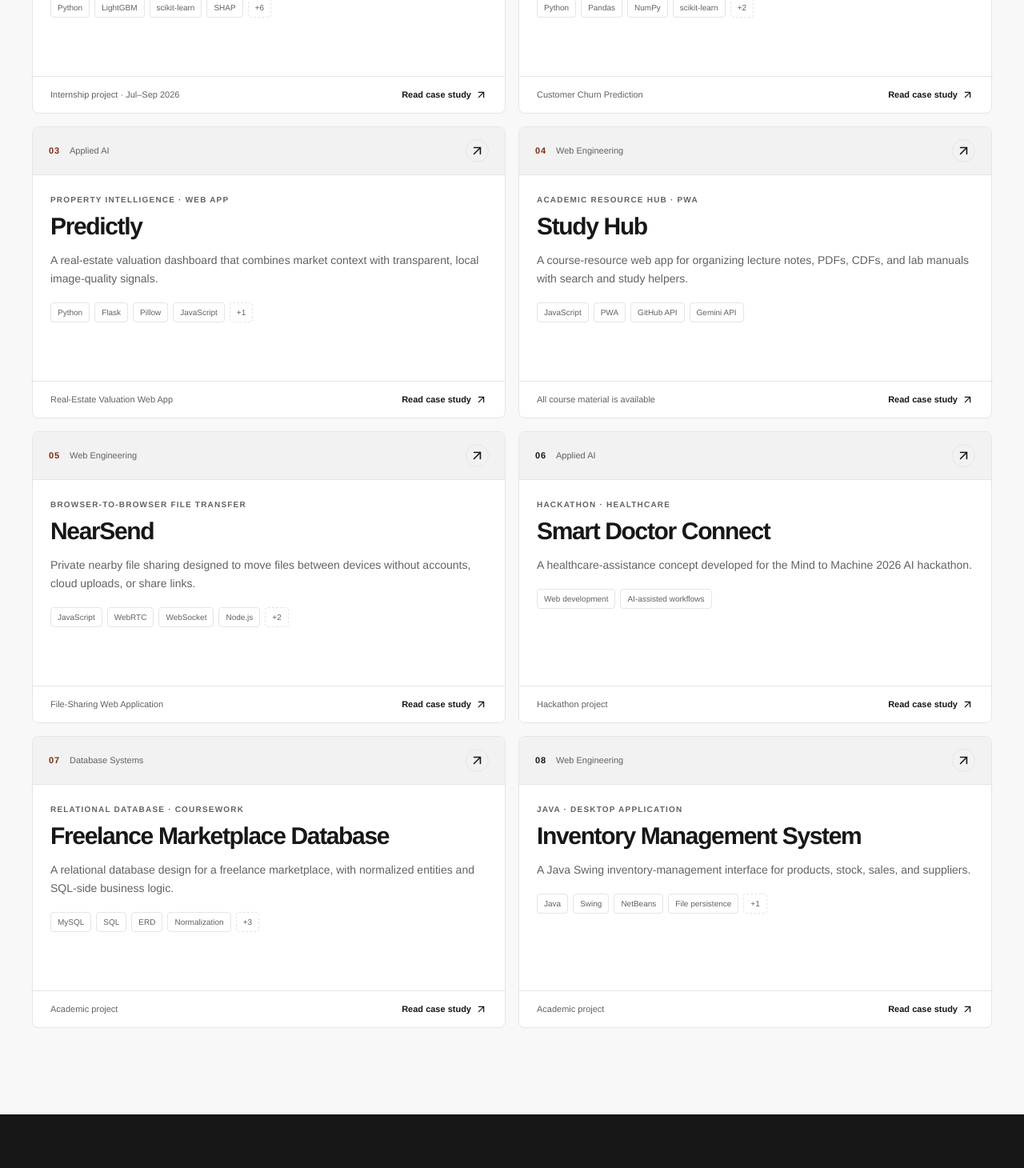
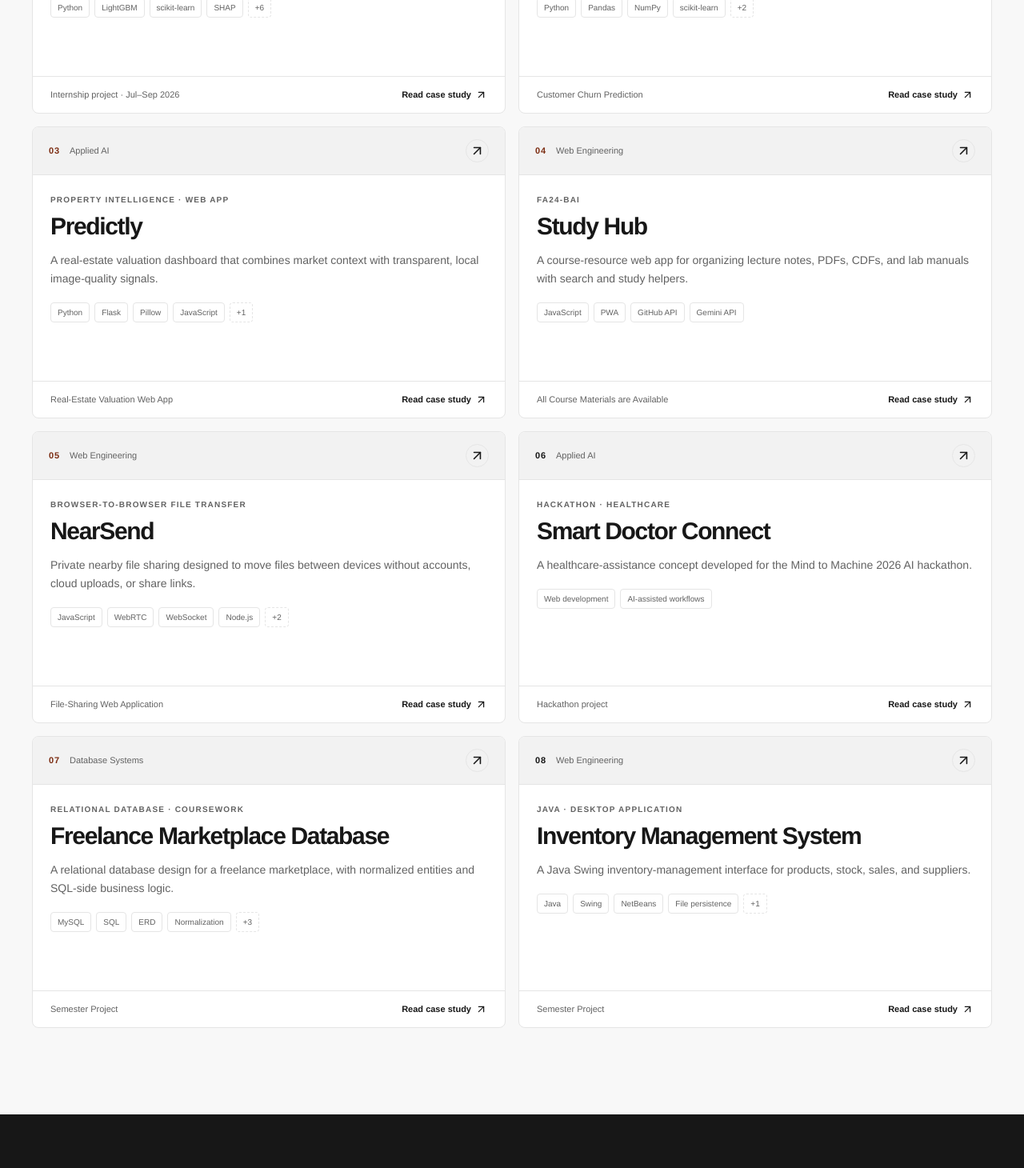
Before and after one commit to abduIwahid/Portfolio, a Next.js app: page /projects in a window 1280 px wide. Shown: the part 949-2409 px from the top of the page at 80% size. Built offline with nearby package versions, Linux system fonts and the light colour scheme; no server answers.

Commit message:
Update Project's Kind

```diff
--- a/content/projects.ts
+++ b/content/projects.ts
@@ -119,7 +119,7 @@ export const projects: Project[] = [
     slug: 'freelance-marketplace-database', name: 'Freelance Marketplace Database', category: 'Database Systems', kind: 'Relational database · Coursework',
     summary: 'A relational database design for a freelance marketplace, with normalized entities and SQL-side business logic.',
     problem: 'A marketplace has connected workflows for accounts, skills, projects, bids, and payments. The schema needs to represent these relationships while limiting duplication and preserving integrity.',
-    role: 'Academic database project; source files document schema and SQL features.', status: 'Academic project', featured: false,
+    role: 'Academic database project; source files document schema and SQL features.', status: 'Semester Project', featured: false,
     stack: ['MySQL', 'SQL', 'ERD', 'Normalization', 'Views', 'Triggers', 'Stored procedures'],
     highlights: ['Marketplace entities for users, freelancers, clients, projects, bids, and payments', 'Schema design and normalization work', 'SQL views and procedural database features documented in the repository'],
     approach: [{ title: 'Model relationships', body: 'Separate entity responsibilities and represent relationships explicitly, including skills and project participation.' }, { title: 'Enforce integrity', body: 'Use keys and constraints to keep records consistent, and SQL-side features to package recurring operations.' }],
@@ -131,7 +131,7 @@ export const projects: Project[] = [
     slug: 'inventory-management-system', name: 'Inventory Management System', category: 'Web Engineering', kind: 'Java · Desktop application',
     summary: 'A Java Swing inventory-management interface for products, stock, sales, and suppliers.',
     problem: 'Small inventory workflows need a clear way to review items and update stock-related records without navigating raw data files.',
-    role: 'Academic Java project; repository contains the application source.', status: 'Academic project', featured: false,
+    role: 'Academic Java project; repository contains the application source.', status: 'Semester Project', featured: false,
     stack: ['Java', 'Swing', 'NetBeans', 'File persistence', 'MySQL schema'],
     highlights: ['Desktop GUI for inventory-oriented workflows', 'Object-oriented Java class structure', 'Text-file persistence in the application, with a separate MySQL script for database practice'],
     approach: [{ title: 'Build the user flow', body: 'Swing forms expose the core inventory operations through a desktop interface.' }, { title: 'Persist the records', body: 'The current application uses text-file persistence; the separate SQL script is not presented as an integrated database backend.' }],
@@ -140,10 +140,10 @@ export const projects: Project[] = [
     repo: 'https://github.com/abduIwahid/Inventory-Management-System', accent: 'ink'
   },
   {
-    slug: 'study-hub', name: 'Study Hub', category: 'Web Engineering', kind: 'Academic resource hub · PWA',
+    slug: 'study-hub', name: 'Study Hub', category: 'Web Engineering', kind: 'FA24-BAI',
     summary: 'A course-resource web app for organizing lecture notes, PDFs, CDFs, and lab manuals with search and study helpers.',
     problem: 'Course materials can be scattered across multiple sources. Study Hub provides a single searchable place for students to find and revisit resources.',
-    role: 'Personal/academic project; included in the owner-provided CV.', status: 'All course material is available', featured: true,
+    role: 'Personal/academic project; included in the owner-provided CV.', status: 'All Course Materials are Available', featured: true,
     stack: ['JavaScript', 'PWA', 'GitHub API', 'Gemini API'],
     highlights: ['Resources organized across four courses', 'Search, type filters, favorites, and recently viewed items', 'PWA support and password-protected admin workflow', 'Optional AI-generated study summaries, quizzes, and viva questions'],
     approach: [{ title: 'Organize course content', body: 'A searchable resource catalogue gives course material consistent metadata and a simpler discovery flow.' }, { title: 'Support revision', body: 'Study helpers can turn selected material into summaries and practice prompts; generated content should be checked against the source material.' }],
```
